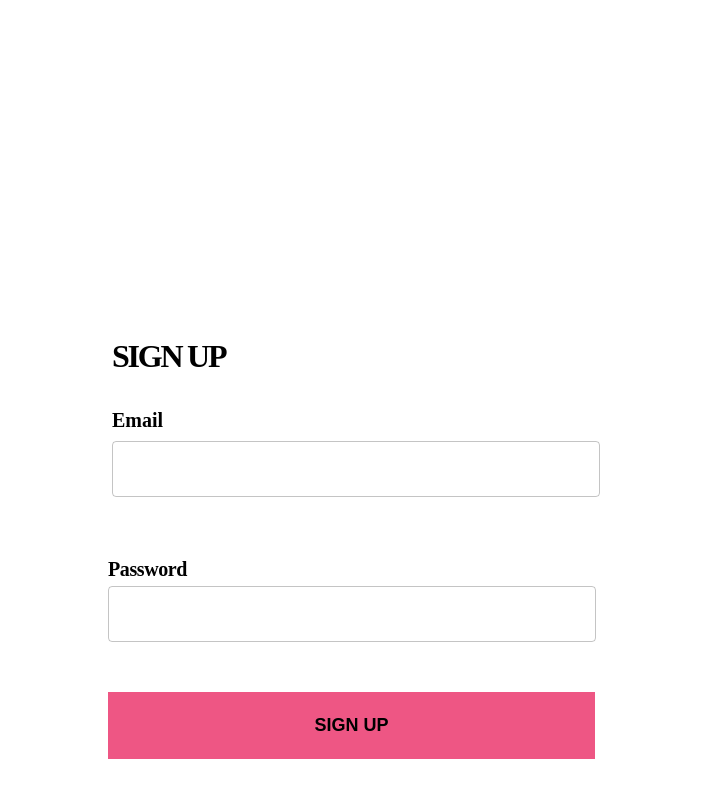
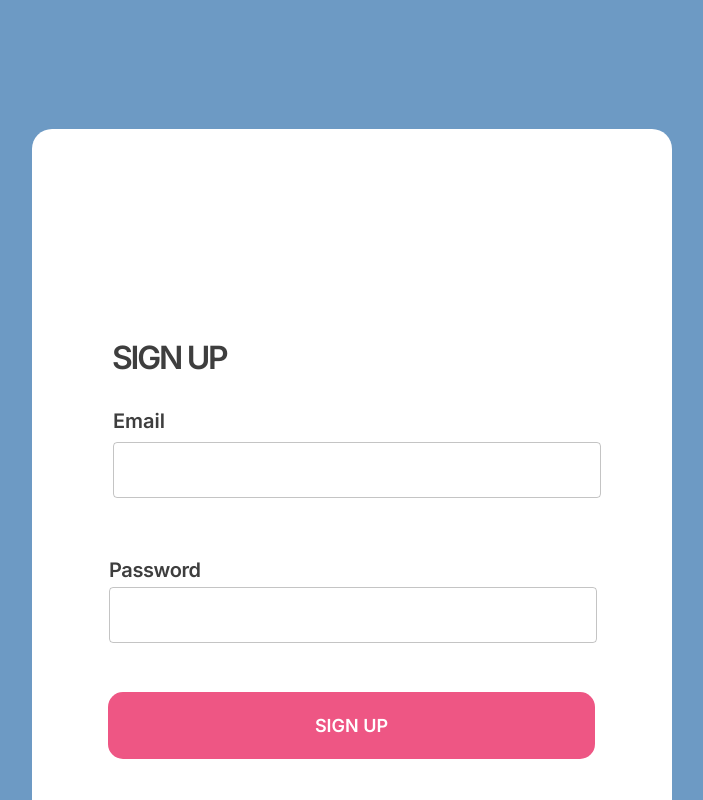
Before and after one commit to chrisKodehode/single-page-applicaition, a React (Vite) app: page / in a window 1280 px wide. Shown: the top 800 px of the page, without its empty margins (288-991 px from the left). Built offline with nearby package versions, Linux system fonts and the light colour scheme.

Commit message:
Add global CSS styles and import them in LoginPage

```diff
--- a/src/components/LoginPage.jsx
+++ b/src/components/LoginPage.jsx
@@ -1,6 +1,7 @@
 // import { useCallback } from "react";
 import { TextField } from "@mui/material";
 // import { useNavigate } from "react-router-dom";
+import "./css/global.css"
 import "./css/login.css";
 const LoginPage = () => {
 
--- /dev/null
+++ b/src/components/css/global.css
@@ -0,0 +1,32 @@
+@import url("https://fonts.googleapis.com/css2?family=Inter:wght@400;500;600&display=swap");
+@import url("https://fonts.googleapis.com/icon?family=Material+Icons");
+
+body {
+  margin: 0;
+  line-height: normal;
+}
+:root {
+  /* fonts */
+  --font-inter: Inter;
+
+  /* font sizes */
+  --font-size-7xl: 26px;
+  --font-size-29xl: 48px;
+  --font-size-21xl: 40px;
+
+  /* Colors */
+  --color-steelblue: #6d9ac4;
+  --color-white: #fff;
+  --color-darkslategray-100: #414141;
+  --color-darkslategray-200: #3e3e3e;
+  --color-red: #ff0000;
+
+  /* Paddings */
+  --padding-109xl: 128px;
+  --padding-3xs: 10px;
+  --padding-12xs: 1px;
+
+  /* border radiuses */
+  --br-xl: 20px;
+  --br-mini: 15px;
+}
```
